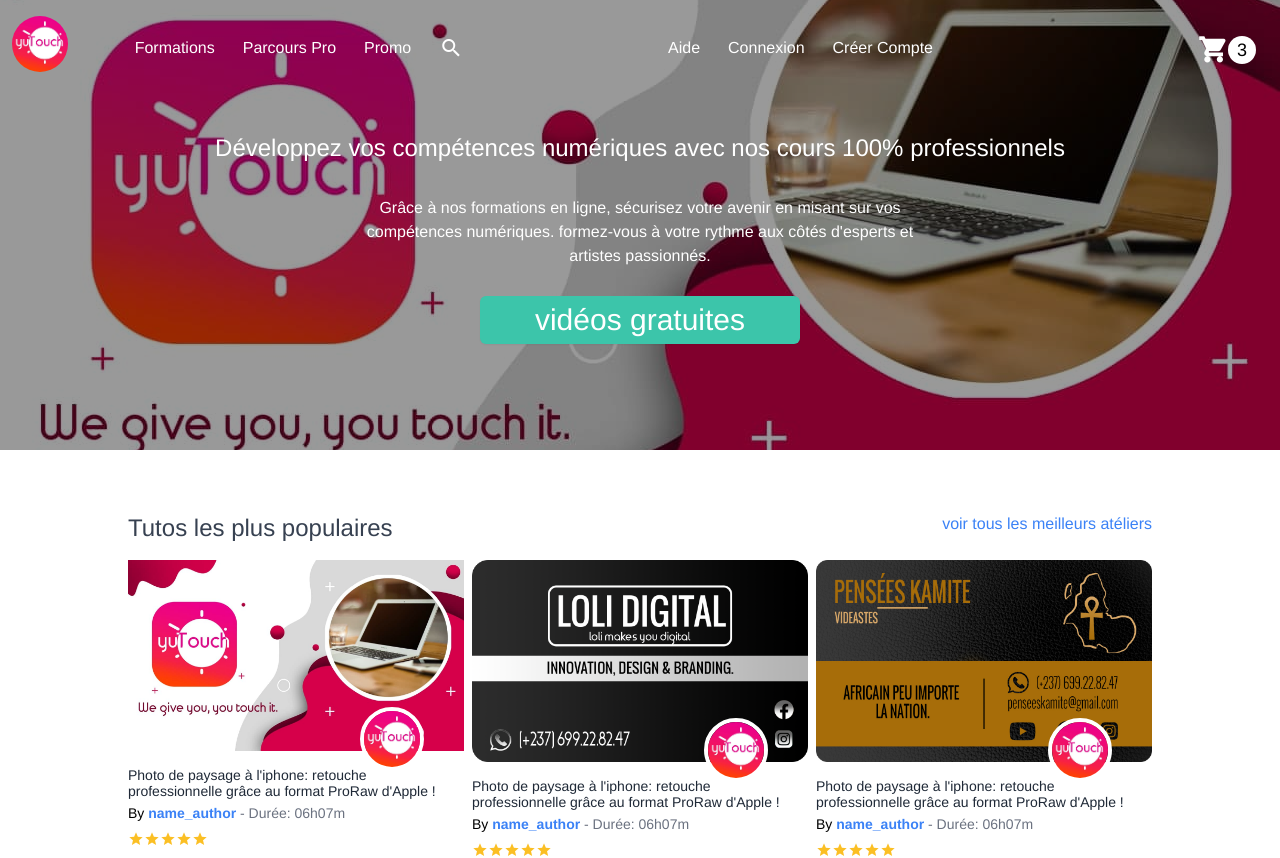
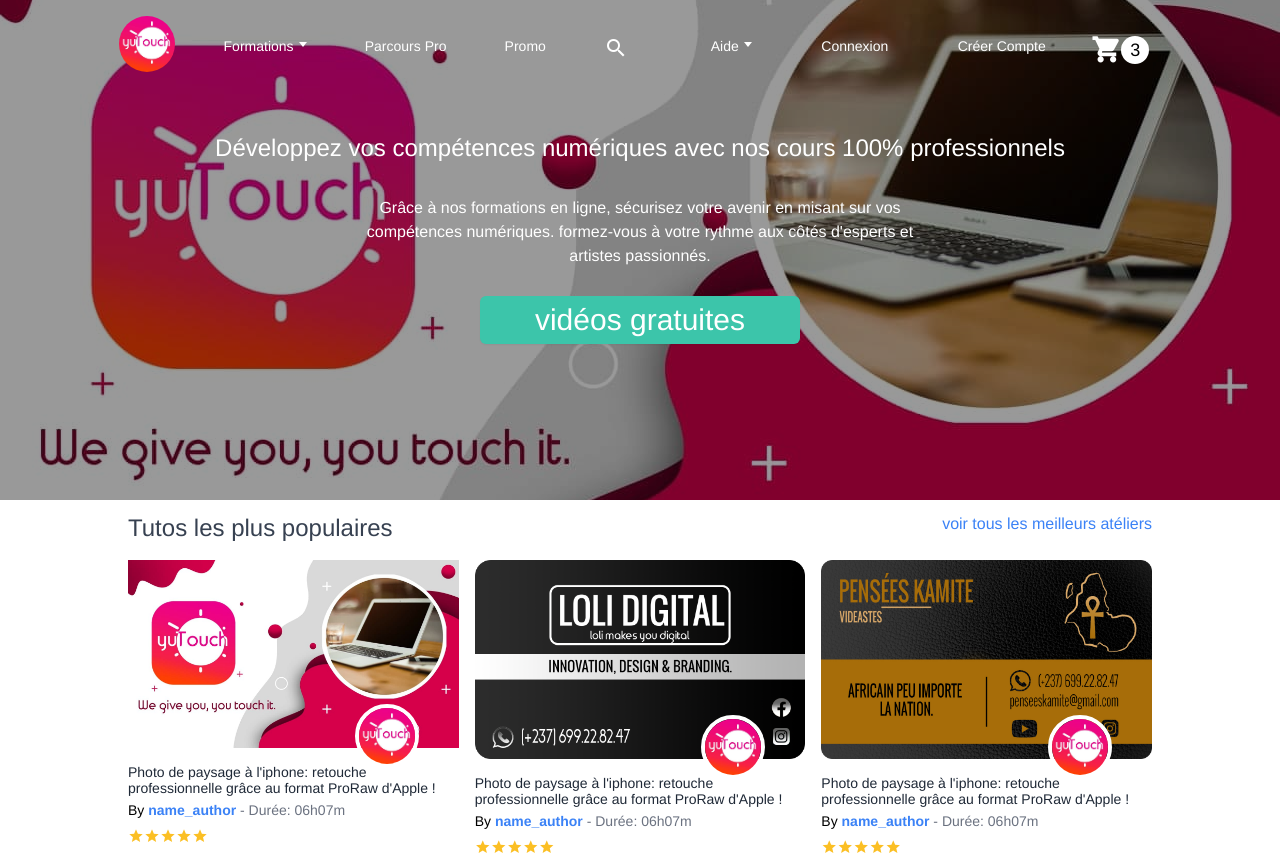
Before and after one commit to junior237-dev/yutouch, a Vue app: page / in a window 1280 px wide. Shown: the top 858 px of the page. Built offline with nearby package versions, Linux system fonts and the light colour scheme.

Commit message:
création de menu-big-media.vue, insertion ainsi que organisation dans header.vue

```diff
--- a/src/components/header.vue
+++ b/src/components/header.vue
@@ -1,24 +1,12 @@
 <template>
-    <nav class="header_bar w-full left-0 h-24 bg-red-700 mb-0 lg:bg-transparent lg:absolute lg:top-0 lg:left-0 lg:right-0 lg:z-30">
-        <div class="navbar w-full h-full py-4 relative lg:flex lg:justify-between lg:item">
-            <div class="menu_and_logo w-auto float-left ml-3 lg:float-none">
+    <nav class="header_bar w-full left-0 h-24 bg-pink-700 mb-0 lg:bg-transparent lg:absolute lg:top-0 lg:left-0 lg:right-0 lg:z-30">
+        <div class="navbar w-full h-full py-4 relative lg:flex lg:justify-between lg:mx-auto lg:w-5/6">
+            <div class="smal_menu_and_logo w-auto float-left ml-3 lg:float-none">
                 <menu-small-media/>
                 <a href="/" class="logo inline-block"><img src="../assets/yutouch.jpg" alt="logo" class="object-cover h-14 w-14 rounded-full"></a>
             </div>
-            <div class="menu-big-media w-5/6 h-auto my-5 hidden lg:flex lg:justify-between">
-                <ul class="first-part w-1/2 flex text-white text-base font-light text-left">
-                    <li class="mr-7 cursor-pointer">Formations</li>
-                    <li class="mr-7 cursor-pointer">Parcours  Pro</li>
-                    <li class="mr-7 cursor-pointer">Promo</li>
-                    <li class="mr-7 cursor-pointer"><i class="material-icons">search</i></li>
-                </ul>
-                <ul class="first-part w-1/2 flex text-white text-base font-light">
-                    <li class="mr-7 cursor-pointer">Aide</li>
-                    <li class="mr-7 cursor-pointer">Connexion</li>
-                    <li class="mr-7 cursor-pointer">Créer Compte</li>
-                </ul>
-            </div>
-            <a href="" class="block float-right mr-3 my-4 relative lg:float-none">
+            <menu-big-media />
+            <a href="" class="basket block float-right mr-3 my-4 relative lg:float-none">
                 <i class="material-icons text-white font-bold text-3xl inline-block absolute  right-10">shopping_cart</i>
                 <span class="inline-block h-7 w-7 text-black bg-white text-lg rounded-full absolute top-1 right-3">3</span>
             </a>
@@ -28,21 +16,22 @@
 
 <script>
 import menuSmallMedia from "./menu-small-media.vue"
+import menuBigMedia from "./menu-big-media.vue"
 export default {
     name: 'headVuejs',
     components: {
-        menuSmallMedia
+        menuSmallMedia,
+        menuBigMedia
     },
 
 }
 </script>
 
 <style scoped>
-
-    li.mr-7 {
+    a.basket i {
         transition: color .4s ease
     }
-    li.mr-7:hover {
-        color: #42ddbe;
+    a.basket i:hover {
+        color: #4cd8eb;
     }
 </style>
--- a/src/components/main.vue
+++ b/src/components/main.vue
@@ -18,7 +18,7 @@
             <h2 class="title text-2xl text-gray-700 mb-1">Tutos les plus populaires</h2>
             <a href="/" class="link_categories text-blue-500 text-base">voir tous les meilleurs atéliers</a>
         </div>
-        <div class="categories-element text-left w-4/5 mx-auto grid grid-cols-1 md:grid-cols-3 md:gap-2">
+        <div class="categories-element text-left w-4/5 mx-auto grid grid-cols-1 md:grid-cols-3 md:gap-4">
             <div class="category-element w-full mb-2">
                 <div class="banner-category-element relative">
                     <img src="../assets/yutouch_image.jpg" alt="" class="object-cover w-max h-auto">
@@ -133,7 +133,7 @@
 
     @media screen and (min-width: 900px) {
         .banner {
-            height: 450px
+            height: 500px
         }
     }
 
--- /dev/null
+++ b/src/components/menu-big-media.vue
@@ -0,0 +1,34 @@
+<template>
+    <div class="menu-big-media w-5/6 h-auto my-5 hidden lg:flex lg:justify-between">
+        <ul class="first-part w-1/2 flex justify-between text-white text-sm font-light mr-9">
+            <li class=" cursor-pointer">Formations</li>
+            <li class=" cursor-pointer">Parcours  Pro</li>
+            <li class=" cursor-pointer">Promo</li>
+            <li class=" cursor-pointer"><i class="material-icons">search</i></li>
+        </ul>
+        <ul class="second-part w-1/2 flex justify-around text-white text-sm font-light ml-3 mr-8">
+            <li class="cursor-pointer">Aide</li>
+            <li class="cursor-pointer">Connexion</li>
+            <li class="cursor-pointer">Créer Compte</li>
+        </ul>
+    </div>
+</template>
+<style scoped>
+    ul.first-part li:first-child::after, ul.second-part li:first-child::after {
+        content: '';
+        display: inline-block;
+        width: 8px;
+        margin-left: 5px;
+        border-top: 5px solid white;
+        border-bottom: 4px solid transparent;
+        border-left: 4px solid transparent;
+        border-right: 4px solid transparent;
+    }
+
+    div.menu-big-media li {
+        transition: color .4s ease
+    }
+    div.menu-big-media li:hover {
+        color: #4cd8eb;
+    }
+</style>
```
